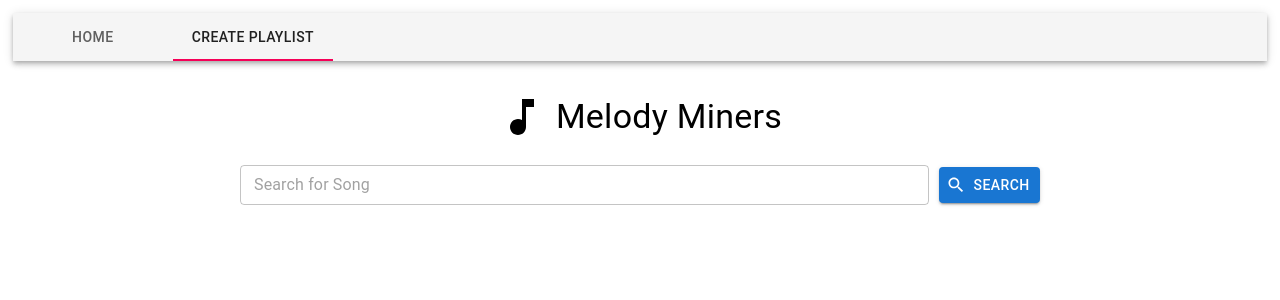
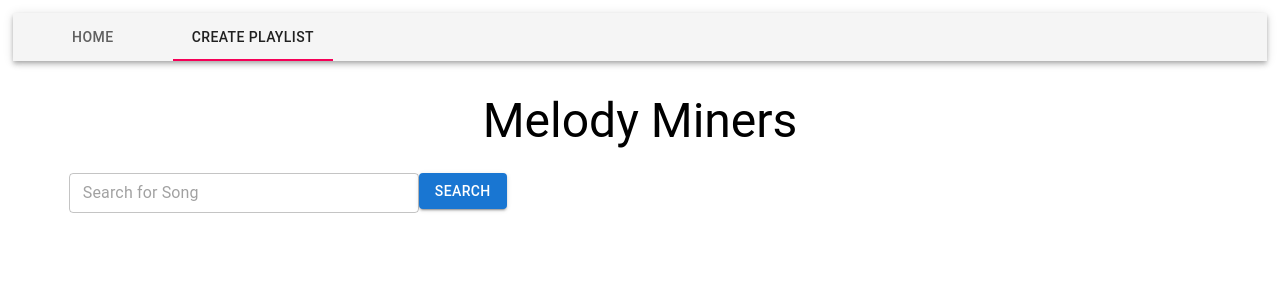
Before and after one commit to CSE-5914-Capstone/frontend, a React (Create React App) app: page / in a window 1280 px wide. Both pictures are taken after a click on the tab "CREATE PLAYLIST". Shown: the top 300 px of the page. Built offline with nearby package versions, Linux system fonts and the light colour scheme.

Commit message:
Revert "Sebel/spotify api connection"

```diff
--- a/src/App.js
+++ b/src/App.js
@@ -1,10 +1,9 @@
-import React, { useState } from 'react';
-import { Container, makeStyles, AppBar, Tabs, Tab } from '@material-ui/core';
+import React, { useState} from 'react';
+import { Container, Typography, makeStyles, AppBar, Tabs, Tab } from '@material-ui/core';
 import HomePage from './components/HomePage';
 import CreatePlaylist from './components/CreatePlaylist';
-import Logo from './components/Logo'; // Import your logo component here
 
-function TabPanel({ value, index, children }) {
+function TabPanel({value, index, children}) {
   return (
     <Container role="tabpanel" hidden={value !== index} id={`tabpanel-${index}`}>
       {value === index && (
@@ -32,7 +31,9 @@ function App() {
       </AppBar>
       <Container className={classes.appContentContainer}>
         <Container className={classes.centerText}>
-          <Logo /> {/* Render your logo component here */}
+          <Typography variant='h3'>
+            Melody Miners
+          </Typography>
         </Container>
         <TabPanel value={currentTab} index={0}>
           <HomePage></HomePage>
--- a/src/components/CreatePlaylist.js
+++ b/src/components/CreatePlaylist.js
@@ -1,33 +1,19 @@
-import React, { useState } from "react";
 import SearchSong from "./SearchSong";
 import SpotifySongs from "./SpotifySongs";
 import Playlist from "./Playlist";
-import SelectedSearch from "./SelectedSearch"; // Importing the new component
+import SongCard from "./SongCard";
+import { useState } from "react";
 
-function CreatePlaylist() {
-  const [spotifySearch, setSpotifySearch] = useState("");
-  const [showSpotifySongs, setShowSpotifySongs] = useState(false);
-  const [showPlaylist, setShowPlaylist] = useState(false);
-  const [playlistSong, setPlaylistSong] = useState("");
-
-  return (
-    <>
-      <SearchSong
-        setSpotifySearch={setSpotifySearch}
-        setShowSpotifySongs={setShowSpotifySongs}
-        setShowPlaylist={setShowPlaylist}
-      />
-      {showSpotifySongs && !showPlaylist && (
-        <SpotifySongs
-          spotifySong={spotifySearch}
-          setShowPlaylist={setShowPlaylist}
-          setPlaylistSong={setPlaylistSong}
-        />
-      )}
-      {showPlaylist && <SelectedSearch songName={playlistSong} />}
-      {showPlaylist && <Playlist songName={playlistSong} />}
-    </>
-  );
+function CreatePlaylist(){
+    const [showSpotifySongs, setShowSpotifySongs] = useState(false);
+    const [showPlaylist, setShowPlaylist] = useState(false)
+    const [playlistSong, setPlaylistSong] = useState("")
+    return(<>
+        <SearchSong setShowSpotifySongs = {setShowSpotifySongs} />
+        {showSpotifySongs && !showPlaylist && <SpotifySongs setShowPlaylist = {setShowPlaylist} setPlaylistSong = {setPlaylistSong} />}
+        {showPlaylist && <h1>Selected Song: {playlistSong}</h1>}
+        {showPlaylist && <Playlist songName = {playlistSong}/>}
+    </>)
 }
 
-export default CreatePlaylist;
+export default CreatePlaylist
--- a/src/components/Logo.js
+++ /dev/null
@@ -1,16 +0,0 @@
-import React from 'react';
-import Typography from '@mui/material/Typography';
-import MusicNoteIcon from '@mui/icons-material/MusicNote'; // Import the MusicNoteIcon from Material-UI
-
-function Logo() {
-  return (
-    <div style={{ display: 'flex', alignItems: 'center', justifyContent: 'center' }}>
-      <MusicNoteIcon style={{ fontSize: 48, marginRight: 10 }} />
-      <Typography variant='h4' component='h1'>
-        Melody Miners
-      </Typography>
-    </div>
-  );
-}
-
-export default Logo;
--- a/src/components/SearchSong.js
+++ b/src/components/SearchSong.js
@@ -1,51 +1,37 @@
-import React, { useState } from "react";
+import React, { useState, useEffect } from "react";
+import Button from '@mui/material/Button';
 import TextField from "@mui/material/TextField";
-import Button from "@mui/material/Button";
-import SearchIcon from "@mui/icons-material/Search";
+import SongsList from "./SongsList";
+import axios from 'axios';
 
-function SearchSong({ setSpotifySearch, setShowSpotifySongs, setShowPlaylist }) {
-  const [searchQuery, setSearchQuery] = useState("");
+function SearchSong ({setShowSpotifySongs}) {
+  const [songs, setSongs] = useState([]);
+  const [searchInput, setSearchInput] = useState("");
 
-  const handleSearch = () => {
-    setSpotifySearch(searchQuery);
-    setShowSpotifySongs(true);
-    setShowPlaylist(false);
-  };
-
-  return (
-    <form
-      style={{
-        display: "flex",
-        alignItems: "center",
-        width: "100%",
-        maxWidth: 800,
-        margin: "0 auto",
-        padding: "0 20px",
-      }}
-      onSubmit={(e) => {
-        e.preventDefault();
-        handleSearch();
-      }}
-    >
+  return(
+    <>
+    <form>
       <TextField
         id="search-bar"
+        className="text"
         variant="outlined"
         placeholder="Search for Song"
         size="small"
-        value={searchQuery}
-        onChange={(e) => setSearchQuery(e.target.value)}
-        style={{ flexGrow: 1, marginRight: 10 }}
-        fullWidth
+        sx={{
+          width: 350
+        }}
       />
       <Button
-        variant="contained"
-        onClick={handleSearch}
-        startIcon={<SearchIcon />}
+        variant = "contained"
+        onClick={() => {
+          setShowSpotifySongs(true)
+        }}
       >
         Search
       </Button>
     </form>
-  );
+    </>
+  )
 }
 
-export default SearchSong;
+export default SearchSong
--- a/src/components/SelectedSearch.js
+++ /dev/null
@@ -1,21 +0,0 @@
-import React from "react";
-import Card from "@mui/material/Card";
-import CardContent from "@mui/material/CardContent";
-import Typography from "@mui/material/Typography";
-
-function SelectedSearch({ songName }) {
-  return (
-    <Card variant="outlined" style={{ margin: "20px auto", maxWidth: 400 }}>
-      <CardContent>
-        <Typography variant="h5" component="h2" gutterBottom>
-          Selected Song
-        </Typography>
-        <Typography variant="body1" component="div">
-          <strong>{songName}</strong>
-        </Typography>
-      </CardContent>
-    </Card>
-  );
-}
-
-export default SelectedSearch;
--- a/src/components/SpotifySongs.js
+++ b/src/components/SpotifySongs.js
@@ -1,68 +1,41 @@
-import React, { useState, useEffect, useMemo } from 'react';
+import axios from 'axios';
 import SongsList from './SongsList';
+import React, {useState, useEffect} from 'react';
 
-const CLIENT_ID = "bec6eb2bc39d4a23bb8cec0dc497b5d2";
-const CLIENT_SECRET = "d7ccc524fb7841dab9263d46e7ccfc2a";
 
-function SpotifySongs({ spotifySong, setShowPlaylist, setPlaylistSong }) {
+function SpotifySongs({setShowPlaylist, setPlaylistSong}){
     const [songs, setSongs] = useState([]);
-    const [accessToken, setAccessToken] = useState("");
 
     useEffect(() => {
-        const fetchAccessToken = async () => {
-            try {
-                const authParameters = {
-                    method: 'POST',
-                    headers: {
-                        'Content-Type': 'application/x-www-form-urlencoded'
-                    },
-                    body: 'grant_type=client_credentials&client_id=' + CLIENT_ID + "&client_secret=" + CLIENT_SECRET
-                };
-                const result = await fetch('https://accounts.spotify.com/api/token', authParameters);
-                const data = await result.json();
-                setAccessToken(data.access_token);
-            } catch (error) {
-                console.error('Error fetching access token:', error);
-            }
-        };
-        fetchAccessToken();
+        fetchData();
     }, []);
 
-    useEffect(() => {
-        if (!accessToken) return;
+    const fetchData = () => {
+        //songName will be passed in as a parameter here
+        axios.get("http://localhost:3000/playlist-from-song")
+        .then((response) => {
+            let data = response.data;
+            let searchResults = [];
 
-        const fetchSongs = async () => {
-            try {
-                const trackParameters = {
-                    method: 'GET',
-                    headers: {
-                        'Content-Type': 'application/json',
-                        'Authorization': 'Bearer ' + accessToken
-                    },
-                };
-                const response = await fetch(`https://api.spotify.com/v1/search?q=${spotifySong}&type=track`, trackParameters);
-                const data = await response.json();
-                console.log(data)
-                const searchResults = data.tracks.items.map(item => ({
-                    name: item.name,
-                    artist: item.artists.map(artist => artist.name).join(' '),
-                    genre: "", // You might want to fetch genre and BPM as well
-                    bpm: 0,
-                }));
-                setSongs(searchResults);
-            } catch (error) {
-                console.error('Error fetching songs:', error);
+            if (Array.isArray(data)) {
+                data.forEach((song) => {
+                searchResults.push({
+                    name: song["track_name"],
+                    artist: song["track_artist"],
+                    genre: song["playlist_genre"],
+                    bpm: Math.round(song["tempo"]),
+                });
+                });
             }
-        };
-        fetchSongs();
-    }, [accessToken, spotifySong]);
 
-    // Memoize the songs list
-    const memoizedSongs = useMemo(() => songs, [songs]);
+            setSongs(searchResults);
+        })
+        .catch((error) => {
+            console.error("Error fetching data:", error);
+        });
+    };
 
-    return (
-        <SongsList songs={memoizedSongs} includeButton={true} setShowPlaylist={setShowPlaylist} setPlaylistSong={setPlaylistSong} />
-    );
+    return(<SongsList songs={songs} includeButton={true} setShowPlaylist = {setShowPlaylist} setPlaylistSong = {setPlaylistSong}/>)
 }
 
 export default SpotifySongs;
```
